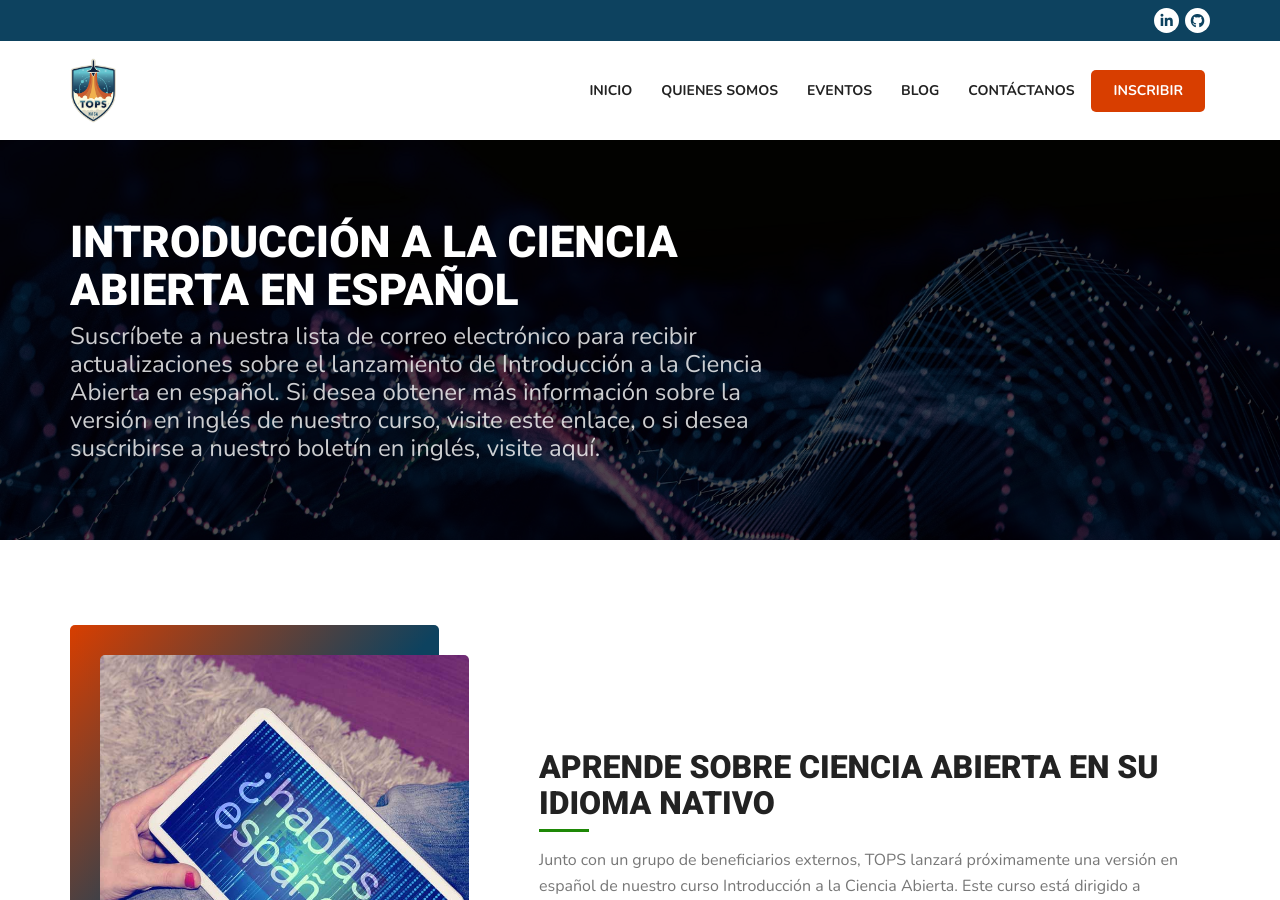
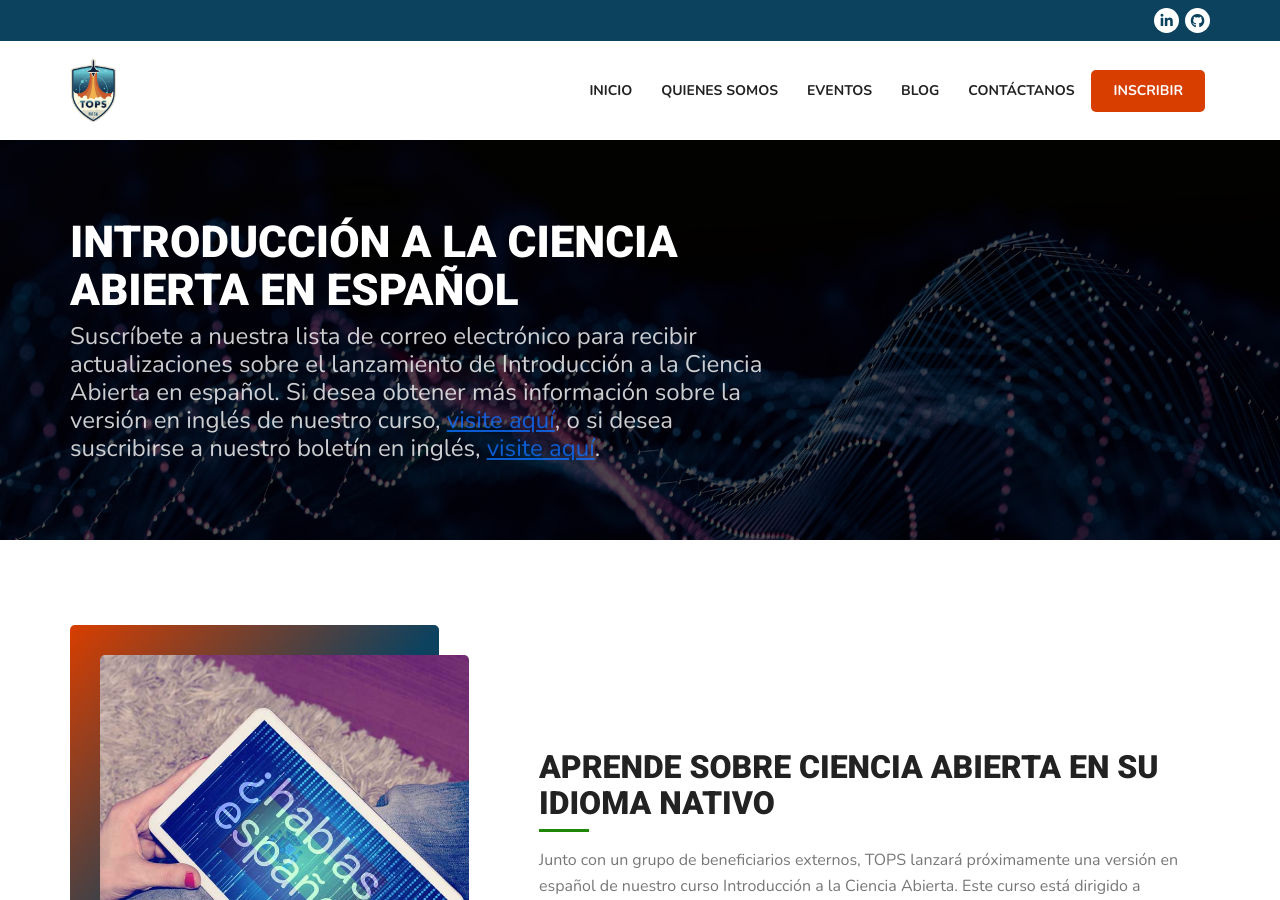
Before and after one commit to bressler1995/TOPS-Website-Front-End, a Jekyll site: the page built from pages/os101spanish.md, in a window 1280 px wide and 900 px high. Built offline with Jekyll 4.4.1, drawn with Linux system fonts in a browser that asks for light colours; a script that is not in the unit is left out.

Commit message:
Add links to newsletter and takeos101 a elements for Spanish OS101 page

```diff
--- a/_layouts/cta.html
+++ b/_layouts/cta.html
@@ -140,7 +140,7 @@ layout: spanish
         <div class="row align-items-center">
           <div class="col-12 col-md-6 col-lg-8 pb-5 pb-md-0 pe-md-5">
             <h1 class="text-center text-md-start text-white mb-0">{{ page.title }}</h1>
-            <h3 class="text-center text-md-start text-white mb-0 mt-2">Suscríbete a nuestra lista de correo electrónico para recibir actualizaciones sobre el lanzamiento de Introducción a la Ciencia Abierta en español. Si desea obtener más información sobre la versión en inglés de nuestro curso, visite este enlace, o si desea suscribirse a nuestro boletín en inglés, visite aquí.
+            <h3 class="text-center text-md-start text-white mb-0 mt-2">Suscríbete a nuestra lista de correo electrónico para recibir actualizaciones sobre el lanzamiento de Introducción a la Ciencia Abierta en español. Si desea obtener más información sobre la versión en inglés de nuestro curso, <a target="_blank" href="https://nasa.github.io/Transform-to-Open-Science/take-os101/">visite aquí</a>, o si desea suscribirse a nuestro boletín en inglés, <a target="_blank" href="https://nasa.github.io/Transform-to-Open-Science/signup/">visite aquí</a>.
             </h3>
           </div>
           <div class="col-12 col-md-6 col-lg-4"><div id="tops_spanishForm" class="ctct-inline-form" data-form-id="4b6f8172-adc6-4dd2-8d3b-45fcea129731"></div></div>
```
